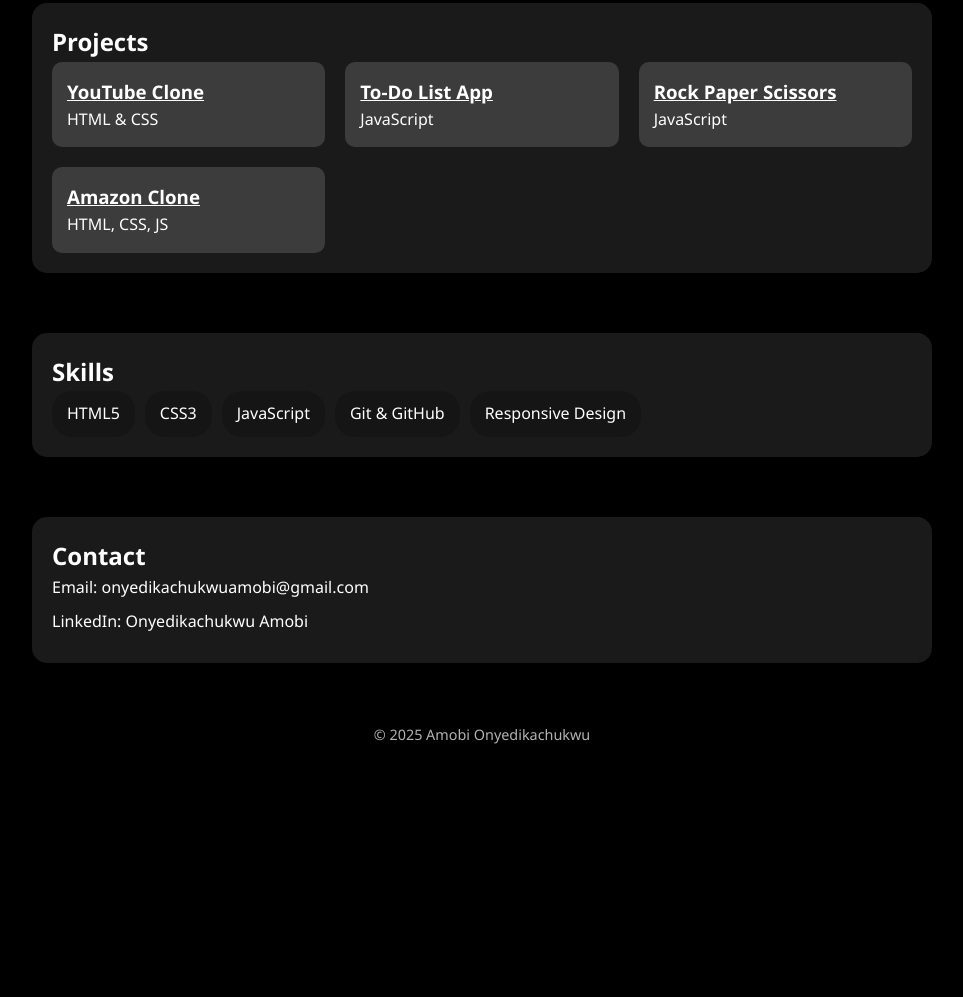
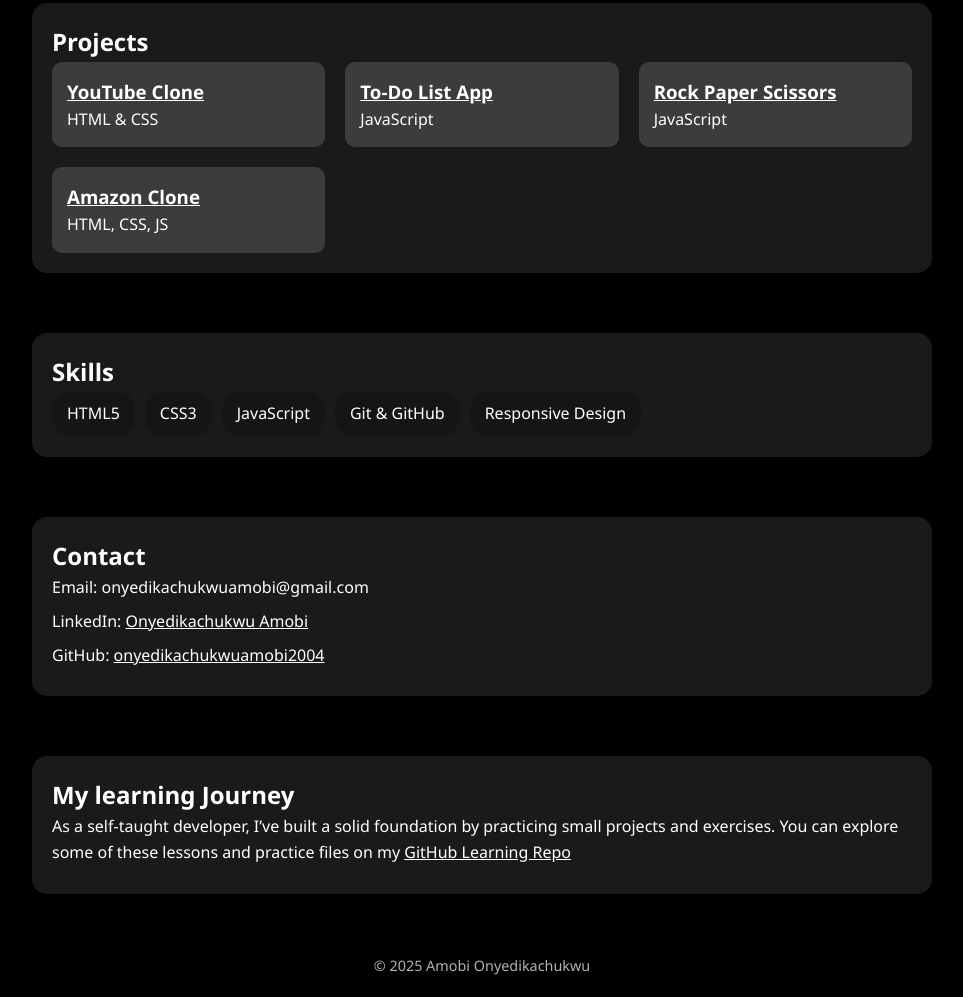
Before and after one commit to onyedikachukwuamobi2004/My-Portfolio, a plain HTML site: page new-portfolio.html in a window 1280 px wide. Shown: the part 574-1571 px from the top of the page, without its empty margins (158-1121 px from the left). Before the commit the page ends 1340 px from the top, so only its background shows below. Drawn offline with Linux system fonts and the light colour scheme.

Commit message:
added my learning journey to my portfolio

```diff
--- a/new-portfolio.html
+++ b/new-portfolio.html
@@ -58,7 +58,14 @@
 <section class="contact">
   <h2>Contact</h2>
   <p>Email: onyedikachukwuamobi@gmail.com</p>
-  <p>LinkedIn: Onyedikachukwu Amobi</p>
+  <p>LinkedIn: <a class="amazon-clone" href="https://www.linkedin.com/in/onyedikachukwu-amobi-4b71bb36b"><i class="fab fa-github"></i>Onyedikachukwu Amobi</a></p>
+  <p>GitHub: <a class="amazon-clone" href="https://github.com/onyedikachukwuamobi2004"><i class="fab fa-github"></i>onyedikachukwuamobi2004</a></p>
+</section>
+
+<section class="contact">
+  <h2>My learning Journey</h2>
+  <p>As a self-taught developer, I’ve built a solid foundation by practicing small projects and exercises. You can explore some of these lessons and practice files on my <a class="github" href="https://github.com/onyedikachukwuamobi2004/javascript-lessons" target="_blank">GitHub Learning Repo</a></p>
+
 </section>
 
 <footer>
--- a/styles/new-portfolio.css
+++ b/styles/new-portfolio.css
@@ -108,6 +108,7 @@
 
   /* Animation Script */
   .amazon-clone,
+  .github,
   .rock-paper-scissors,
   .youtube-clone,
   .todo-list {
```
